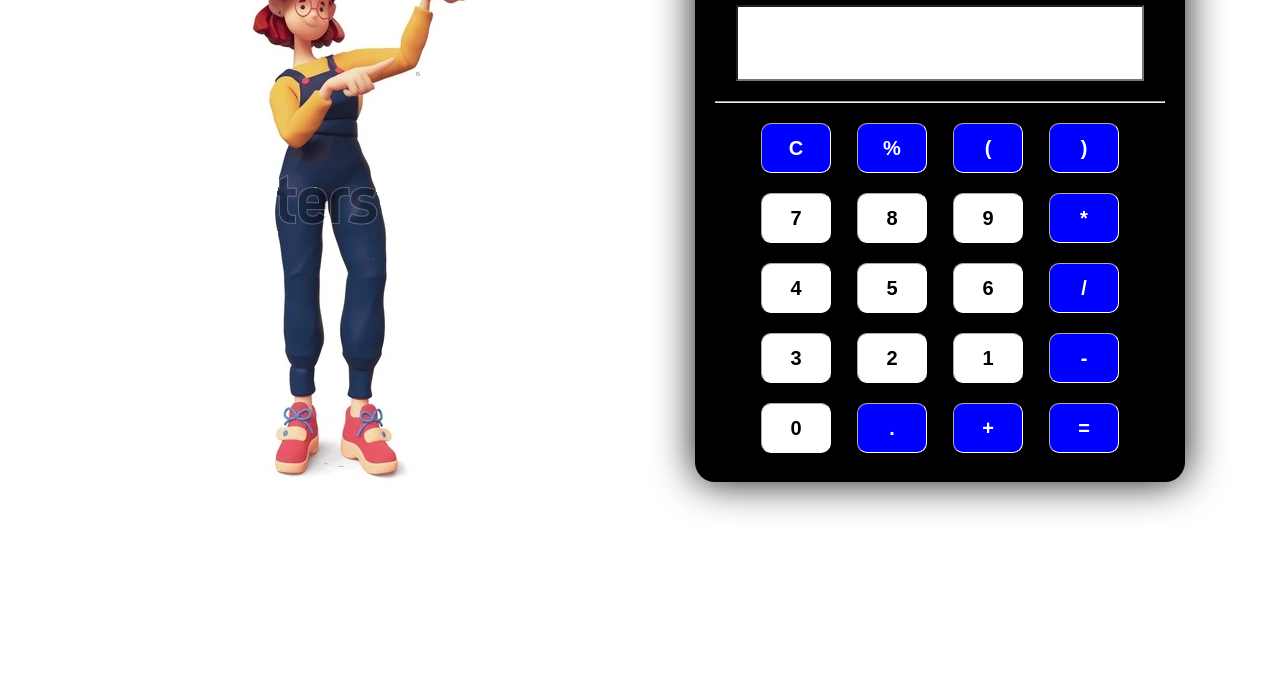
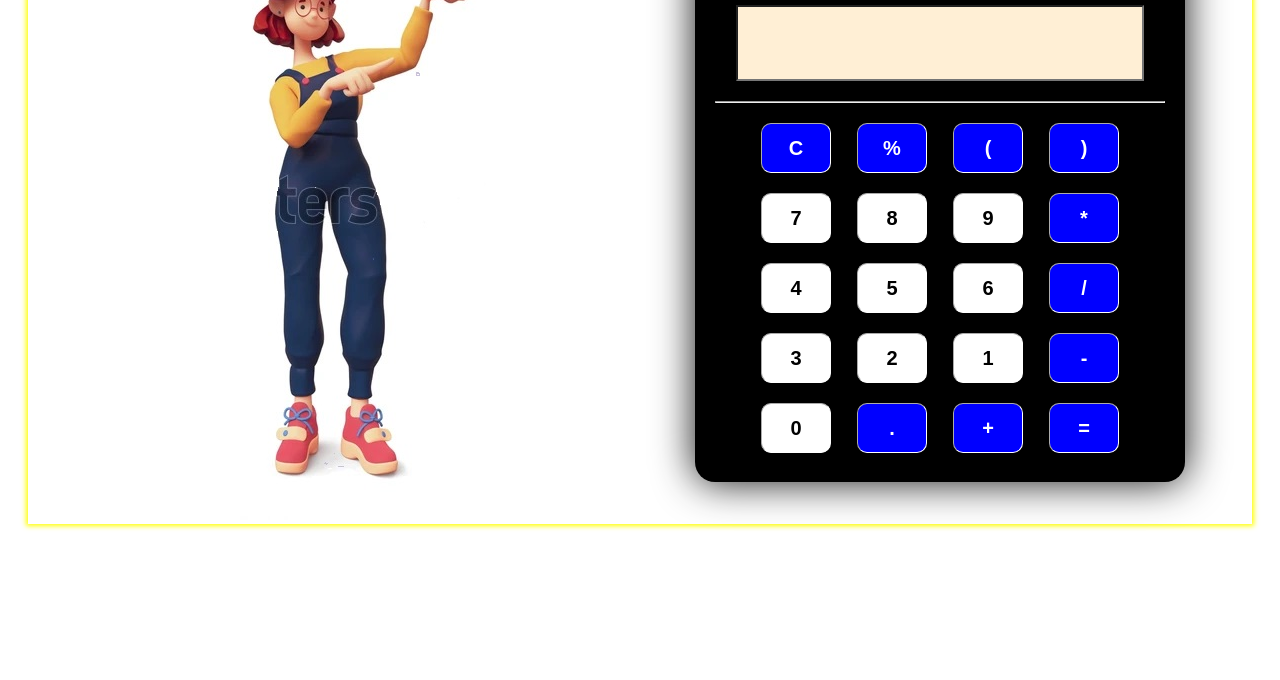
Before and after one commit to samruddhi303/OISIBtask1, a plain HTML site: page index.html in a window 1280 px wide. Shown: the part 120-800 px from the top of the page. Drawn offline with Linux system fonts and the light colour scheme.

Commit message:
another commit

```diff
--- a/index.html
+++ b/index.html
@@ -24,7 +24,7 @@
         height: 70px;
         font-size: 50px;
         font-family: 'Trebuchet MS', 'Lucida Sans Unicode', 'Lucida Grande', 'Lucida Sans', Arial, sans-serif;
-        background-color: white;
+        background-color: papayawhip;
     }
 
     .brand {
@@ -38,6 +38,12 @@
         display: flex;
         justify-content: space-evenly;
         margin: 20px;
+    }
+    .row-1{
+         display: flex;
+        justify-content: space-evenly;
+        margin: 20px;
+        box-shadow: 0px 0px 5px 2px yellow;
 
     }
 
@@ -65,7 +71,7 @@
 </style>
 
 <body>
-    <div class="row">
+    <div class="row-1">
         <div class="img-container">
             <img src="excited-smiling-positive-funny-casual-600w-2156387597.jpg" />
         </div>
```
